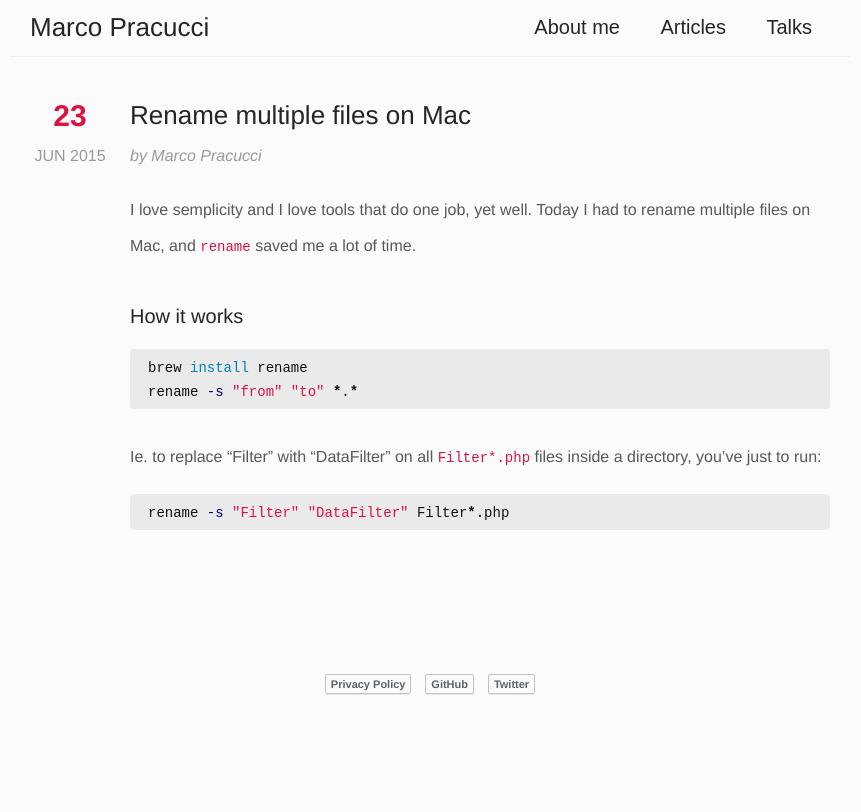
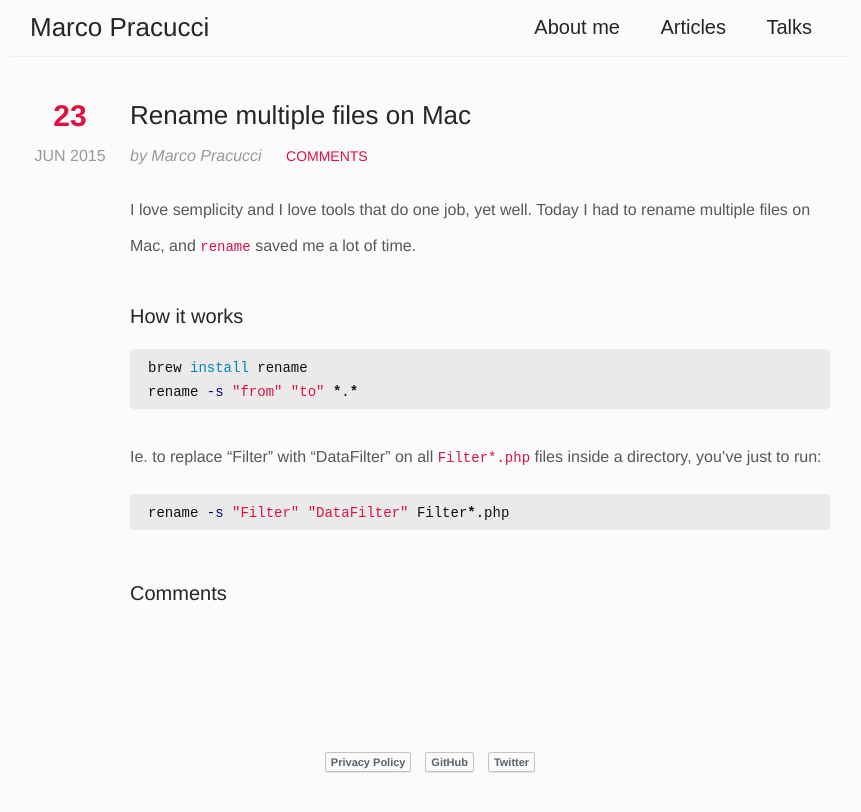
Before and after one commit to pracucci/www-pracucci, a Jekyll site: the page built from _posts/2015-06-23-rename-multiple-files-on-mac.md, in a window 1280 px wide. Shown: the top 812 px of the page, without its empty margins (210-1071 px from the left). Built offline with Jekyll 4.4.1, drawn with Linux system fonts in a browser that asks for light colours; comment, search, counter and statistics services are not loaded.

Commit message:
Added Disqus to post pages

```diff
--- a/_layouts/post.html
+++ b/_layouts/post.html
@@ -14,7 +14,7 @@
         {% endfor %}
 {% endfor %}{% endcapture %}
 
-<section class="posts">
+
 <article>
     <h1><a href="{{ site.baseurl }}{{ page.url }}">{{ page.title }}</a></h1>
     <time datetime="{{ page.date }}">
@@ -23,7 +23,7 @@
         <span class="year">{{ page.date | date: "%Y" }}</span>
     </time>
     <span class="author">by <a href="{{ site.baseurl }}">Marco Pracucci</a></span>
-
+    <span class="comments"><a href="{{ site.baseurl }}{{ page.url }}#disqus_thread">Comments</a></span>
 
     {{ content }}
 
@@ -33,5 +33,24 @@
             {{ list_related_articles | strip }}
         </ul>
     {% endif %}
+
+    <!-- Disqus -->
+    <h3>Comments</h3>
+    <div id="disqus_thread"></div>
+    <script type="text/javascript">
+        var disqus_shortname = 'pracucci';
+
+        (function() {
+            var dsq = document.createElement('script'); dsq.type = 'text/javascript'; dsq.async = true;
+            dsq.src = '//' + disqus_shortname + '.disqus.com/embed.js';
+            (document.getElementsByTagName('head')[0] || document.getElementsByTagName('body')[0]).appendChild(dsq);
+        })();
+
+        (function () {
+            var s = document.createElement('script'); s.async = true;
+            s.type = 'text/javascript';
+            s.src = '//' + disqus_shortname + '.disqus.com/count.js';
+            (document.getElementsByTagName('HEAD')[0] || document.getElementsByTagName('BODY')[0]).appendChild(s);
+        }());
+    </script>
 </article>
-</section>
--- a/stylesheets/main.scss
+++ b/stylesheets/main.scss
@@ -24,6 +24,7 @@
 $paragraph_line_height: $baseline;
 $paragraph_text_color: #585858;
 $paragraph_text_light_color: #999999;
+$accent_color: #d14;
 
 
 /* Typography */
@@ -235,7 +236,7 @@
             font-size: 30px;
             font-weight: bold;
             line-height: $baseline*1.25;
-            color: #d14;
+            color: $accent_color;
             margin-bottom: 0;
         }
     }
@@ -285,11 +286,24 @@
         display: inline-block;
         line-height: $paragraph_line_height;
         margin-bottom: $baseline/2;
+        margin-right: 20px;
         font-style: italic;
 
         &, a {
             color: $paragraph_text_light_color;
             text-decoration: none;
+        }
+    }
+
+    .comments {
+        display: inline-block;
+        font-size: $font_size_small;
+
+        a {
+            color: $accent_color;
+            text-decoration: none;
+            text-transform: uppercase;
+            white-space: nowrap;
         }
     }
 
@@ -331,7 +345,7 @@
     code {
         font-family: monospace;
         font-size: 14px;
-        color: #d14;
+        color: $accent_color;
         margin-bottom: $baseline/2;
     }
 
@@ -461,6 +475,7 @@
             width: auto;
             text-align: left;
             margin-bottom: $baseline/2;
+            margin-right: 20px;
             text-transform: none;
             font-style: italic;
 
@@ -477,13 +492,9 @@
             margin-bottom: $baseline/4;
         }
 
-        .author {
-            font-style: italic;
+        .author,
+        .comments {
             margin-bottom: $baseline/2;
-
-            &:before {
-                content: ' / ';
-            }
         }
     }
 
```
Lines whose indentation alone changed are shown as unchanged.
